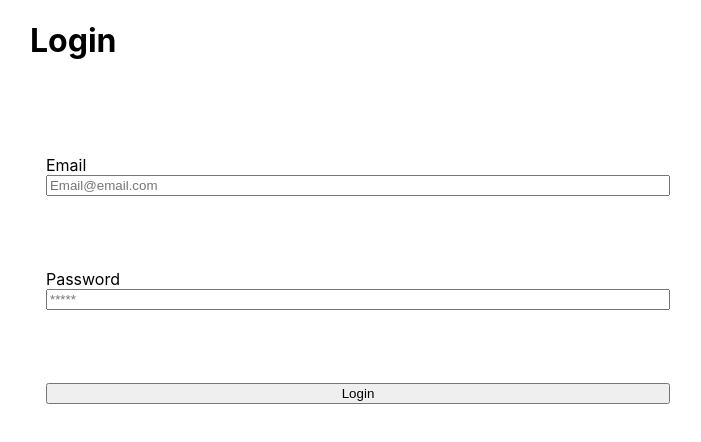
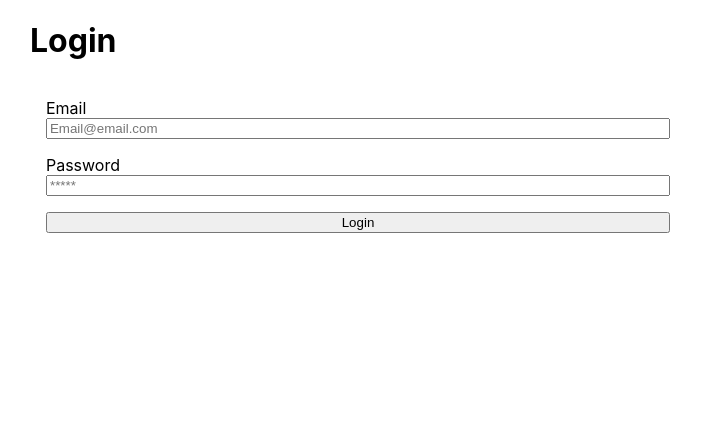
Before and after one commit to sisyphean-cabal/bm8_frontend, a Next.js app: page /login in a window 1280 px wide. Shown: the top 442 px of the page, without its empty margins (282-983 px from the left). Built offline with nearby package versions, Linux system fonts and the light colour scheme.

Commit message:
login, email password grids

```diff
--- a/pages/login.tsx
+++ b/pages/login.tsx
@@ -4,7 +4,7 @@ import {
     Form,
     Field,
 } from 'formik';
-import styles from '../styles/registration.module.css'
+import styles from '../styles/Login.module.css'
 import { useMutation } from 'react-query'
 import axios, { AxiosError } from 'axios';
 
--- a/styles/Login.module.css
+++ b/styles/Login.module.css
@@ -27,10 +27,12 @@
     .form {
         display: grid;
         grid-template-columns: 1fr;
-        grid-template-rows: 1fr 1fr;
+        grid-template-rows: 1fr;
         gap: 1rem;
         grid-template-areas:
-            "email password submit"
+            "email email"
+            "password password"
+            "submit submit"
     }
 }
 
```
